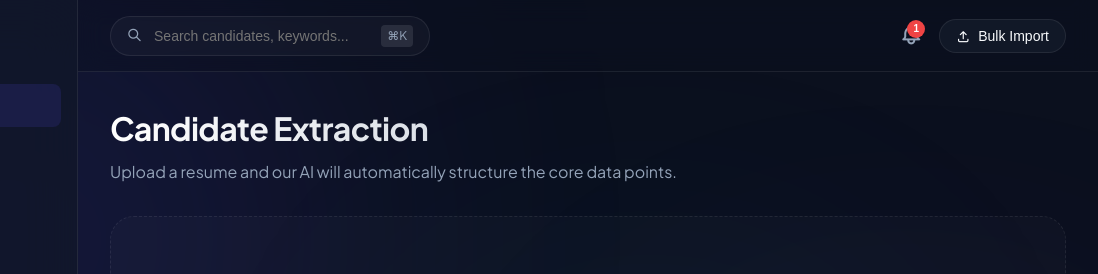
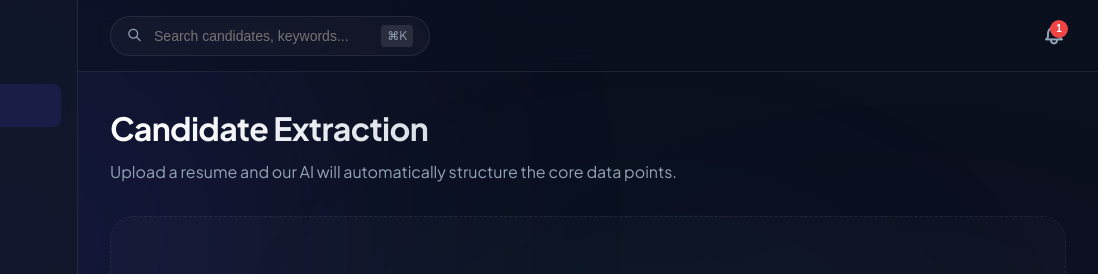
Before and after one commit to sheshakanthra/hireflow-ai, a plain HTML site: page resume-extractor/index.html in a window 1280 px wide. Shown: the top 274 px of the page, 182-1280 px from the left. Drawn offline with Linux system fonts and the light colour scheme.

Commit message:
Removed the BULK import

```diff
--- a/resume-extractor/index.html
+++ b/resume-extractor/index.html
@@ -71,7 +71,6 @@
         <div class="topbar-actions">
           <button class="icon-btn" id="topbar-notif-btn" aria-label="Notifications"><i class="ti ti-bell"></i><span
               class="badge" id="topbar-notif-badge"></span></button>
-          <button class="action-btn-primary"><i class="ti ti-upload"></i> Bulk Import</button>
         </div>
       </header>
 
```
